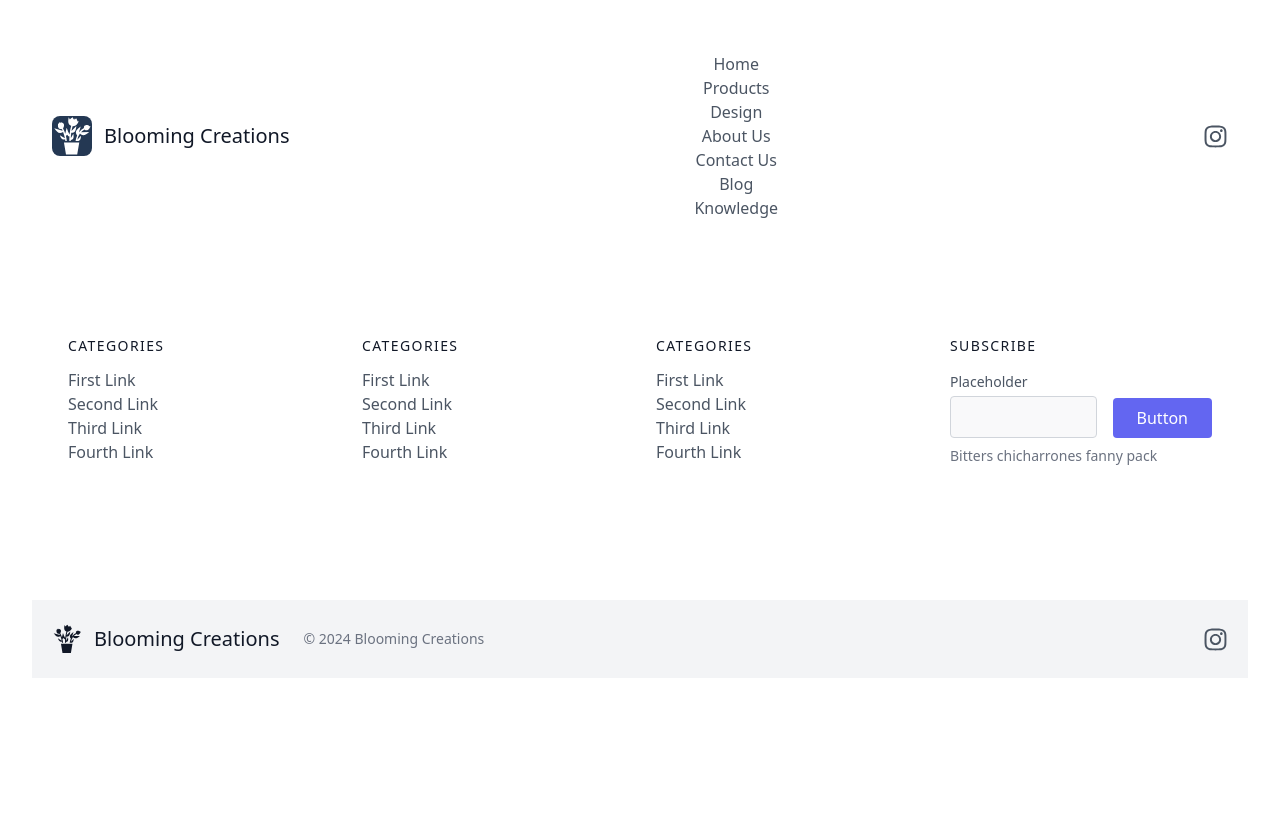
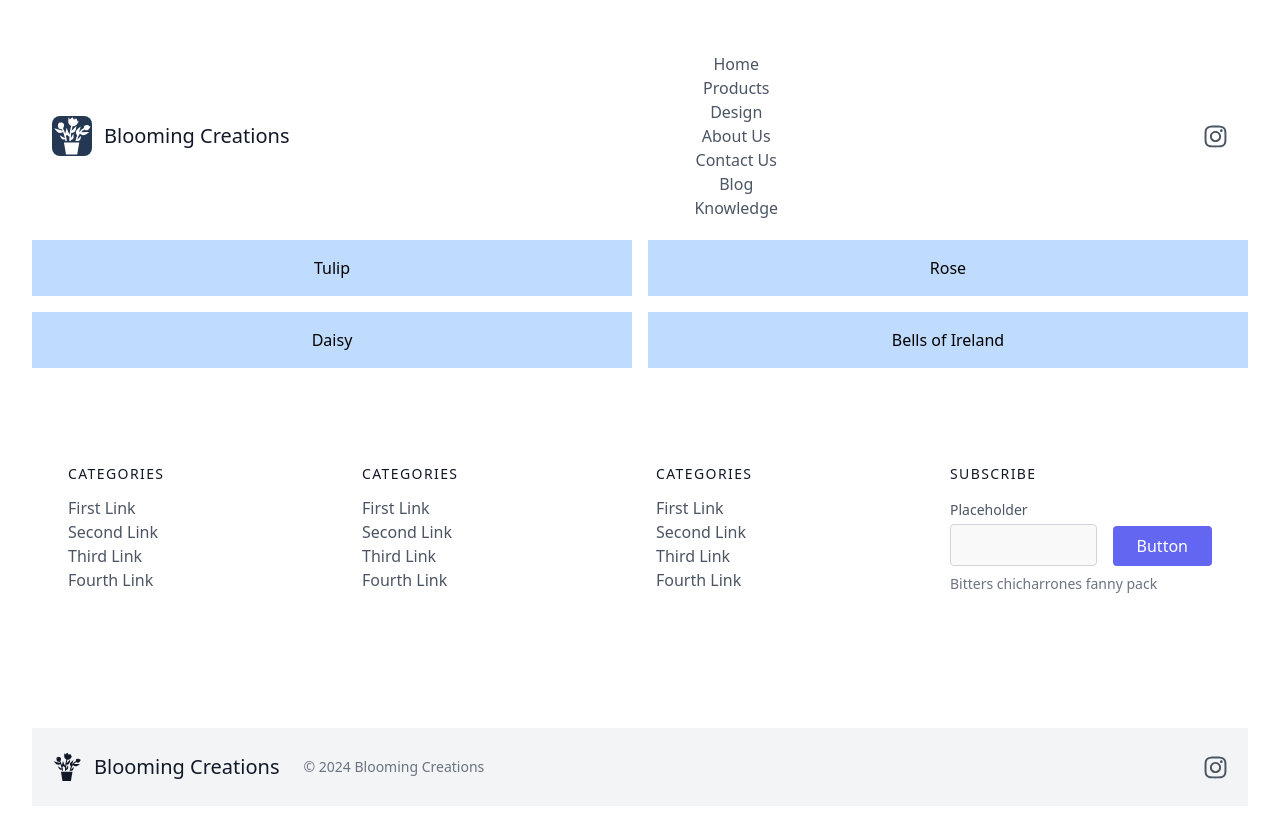
Before and after one commit to lavollmer/flowers-creation, a React (Vite) app: page /products in a window 1280 px wide. Shown: the top 820 px of the page. Built offline with nearby package versions, Linux system fonts and the light colour scheme.

Commit message:
building out product selection

```diff
--- a/src/App.jsx
+++ b/src/App.jsx
@@ -15,6 +15,7 @@ import CarouselImages from "./components/reusable/Carousel";
 import Works from "./components/Works";
 import ChooseUs from "./components/ChooseUs";
 import "./App.css";
+import Products from "./components/Products";
 
 function App() {
   return (
@@ -22,6 +23,7 @@ function App() {
       <Header />
       <Routes>
         <Route path="/" element={<CarouselImages />} />
+        <Route path="/products" element={<Products />} />
         <Route path="/design" element={<Design />} />
         <Route path="/hero" element={<Hero />} />
         <Route path="/login" element={<Login />} />
--- a/src/components/Products.jsx
+++ b/src/components/Products.jsx
@@ -1,13 +1,11 @@
 import React from "react";
 import Header from "./Header";
-import ProductCatalog from "../components/products/productcatalog";
+// import ProductCatalog from "../components/products/productcatalog";
 import FlowerSelection from "../components/products/flowerselection";
 
 const Products = () => {
   return (
     <div>
-      <Header />
-      <ProductCatalog />
       <FlowerSelection />
     </div>
   );
--- a/src/components/products/flowerselection.jsx
+++ b/src/components/products/flowerselection.jsx
@@ -5,7 +5,7 @@ import FlowerVariations from './flowerselection/flowervariations'
 const flowerselection = () => {
   return (
     <div>
-        <Header />
+
         <FlowerVariations />
     </div>
   )
--- a/src/components/products/flowerselection/flowervariations.jsx
+++ b/src/components/products/flowerselection/flowervariations.jsx
@@ -2,11 +2,11 @@ import React from 'react'
 
 const flowervariations = () => {
   return (
-    <div className='grid grid-cols-3 gap-4'>
-        <div className='bg-blue-200 p-4'>1</div>
-        <div className='bg-blue-200 p-4'>2</div>
-        <div className='bg-blue-200 p-4'>3</div>
-        <div className='bg-blue-200 p-4'>4</div>
+    <div className='grid grid-cols-2 gap-4'>
+        <div className='bg-blue-200 p-4'>Tulip</div>
+        <div className='bg-blue-200 p-4'>Rose</div>
+        <div className='bg-blue-200 p-4'>Daisy</div>
+        <div className='bg-blue-200 p-4'>Bells of Ireland</div>
     </div>
   )
 }
```
